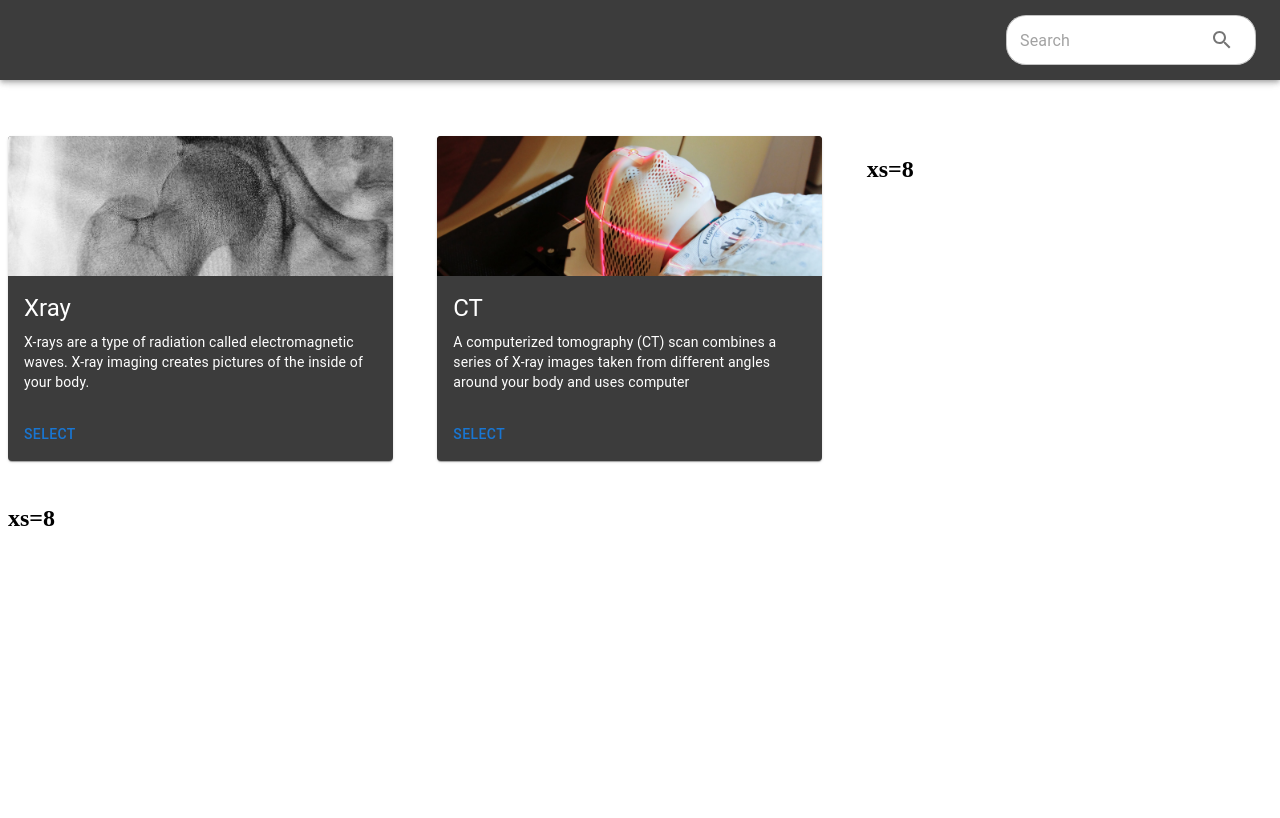
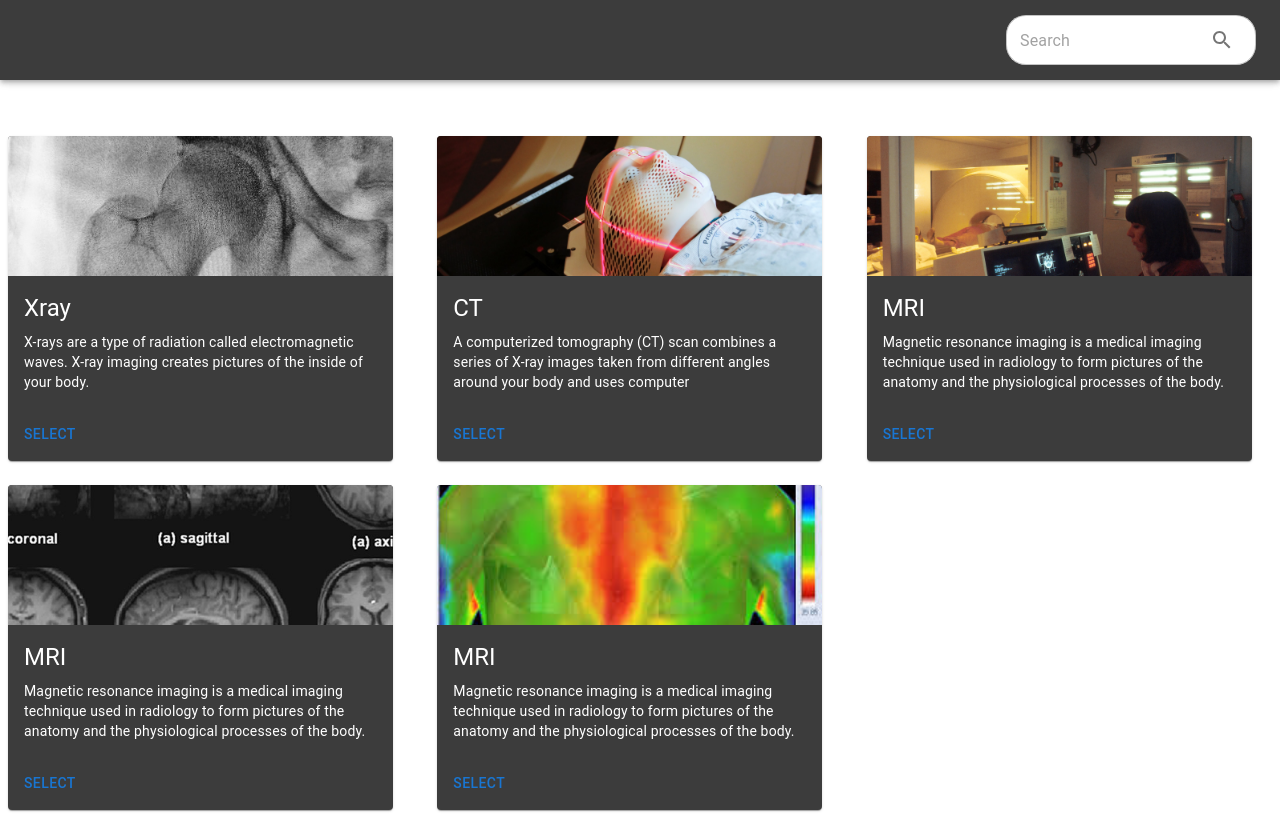
Before and after one commit to KESHAVBERG/bioweb, a React (Create React App) app: page / in a window 1280 px wide. Built offline with nearby package versions, Linux system fonts and the light colour scheme.

Commit message:
partial-home-complete

```diff
--- a/src/componets/Home.jsx
+++ b/src/componets/Home.jsx
@@ -6,15 +6,19 @@ import CardActions from '@mui/material/CardActions';
 import CardContent from '@mui/material/CardContent';
 import CardMedia from '@mui/material/CardMedia';
 import Button from '@mui/material/Button';
-import xray from '../assests/xray.jpg'
-import CT from '../assests/CT.jpg'
+import xray from '../assests/xray.jpg';
+import CT from '../assests/CT.jpg';
+import MRI from '../assests/MRI.jpg';
+import oosi from '../assests/oosi.jpg';
+import thermography from '../assests/thermography.jpg'
+
 import { bgcolor } from '@mui/system';
 
 const Home = () => {
     return (
-        <Grid sx={{ bgColor: "black" }} spacing={{ xs: 2, md: 3 }} columns={{ xs: 4, sm: 8, md: 12 }} container>
+        <Grid sx={{ bgColor: "black", alignItems:"center"}} spacing={{ xs: 2, md: 3 }} columns={{ xs: 4, sm: 8, md: 12 }} container>
             <Grid item xs={4} sm={4} md={4}>
-                <Card sx={{ maxWidth: 385,bgcolor:"#3C3C3C", color:"white" }}>
+                <Card sx={{ maxWidth: 385, bgcolor: "#3C3C3C", color: "white" }}>
                     <CardMedia
                         component="img"
                         height={140}
@@ -36,13 +40,13 @@ const Home = () => {
             </Grid>
             {/* CT Grid */}
             <Grid item xs={4} sm={4} md={4}>
-                <Card sx={{ maxWidth: 385, bgcolor:"#3C3C3C", color:"white"}}>
+                <Card sx={{ maxWidth: 385, bgcolor: "#3C3C3C", color: "white" }}>
                     <CardMedia
                         component="img"
                         height={140}
                         image={CT}
                     />
-                    <CardContent sx={{color:"white"}}>
+                    <CardContent sx={{ color: "white" }}>
                         <Typography gutterBottom variant="h5" component="div">
                             CT
                         </Typography>
@@ -56,11 +60,70 @@ const Home = () => {
                     </CardActions>
                 </Card>
             </Grid>
-            <Grid item xs={2} sm={4} md={4} >
-                <h2>xs=8</h2>
+            {/* ------------------------ */}
+            <Grid item xs={4} sm={4} md={4}>
+                <Card sx={{ maxWidth: 385, bgcolor: "#3C3C3C", color: "white" }}>
+                    <CardMedia
+                        component="img"
+                        height={140}
+                        image={MRI}
+                    />
+                    <CardContent sx={{ color: "white" }}>
+                        <Typography gutterBottom variant="h5" component="div">
+                            MRI
+                        </Typography>
+                        <Typography variant="body2">
+                            Magnetic resonance imaging is a medical imaging technique used in radiology to form pictures of the anatomy and the physiological processes of the body.
+                        </Typography>
+                    </CardContent>
+                    <CardActions>
+                        <Button>Select</Button>
+                    </CardActions>
+                </Card>
             </Grid>
-            <Grid item xs={2} sm={4} md={4} >
-                <h2>xs=8</h2>
+            {/* ------------------------ */}
+
+            <Grid item xs={4} sm={4} md={4}>
+                <Card sx={{ maxWidth: 385, bgcolor: "#3C3C3C", color: "white" }}>
+                    <CardMedia
+                        component="img"
+                        height={140}
+                        image={oosi}
+                    />
+                    <CardContent sx={{ color: "white" }}>
+                        <Typography gutterBottom variant="h5" component="div">
+                            MRI
+                        </Typography>
+                        <Typography variant="body2">
+                            Magnetic resonance imaging is a medical imaging technique used in radiology to form pictures of the anatomy and the physiological processes of the body.
+                        </Typography>
+                    </CardContent>
+                    <CardActions>
+                        <Button>Select</Button>
+                    </CardActions>
+                </Card>
+            </Grid>
+                  {/* ------------------------ */}
+
+                  <Grid item xs={4} sm={4} md={4}>
+                <Card sx={{ maxWidth: 385, bgcolor: "#3C3C3C", color: "white" }}>
+                    <CardMedia
+                        component="img"
+                        height={140}
+                        image={thermography}
+                    />
+                    <CardContent sx={{ color: "white" }}>
+                        <Typography gutterBottom variant="h5" component="div">
+                            MRI
+                        </Typography>
+                        <Typography variant="body2">
+                            Magnetic resonance imaging is a medical imaging technique used in radiology to form pictures of the anatomy and the physiological processes of the body.
+                        </Typography>
+                    </CardContent>
+                    <CardActions>
+                        <Button>Select</Button>
+                    </CardActions>
+                </Card>
             </Grid>
         </Grid>
     )
```
Also changed, not shown: src/assests/oosi.jpg (renamed from src/assests/oosi.jpeg), src/assests/thermography.jpg (renamed from src/assests/thermography.jpeg).
